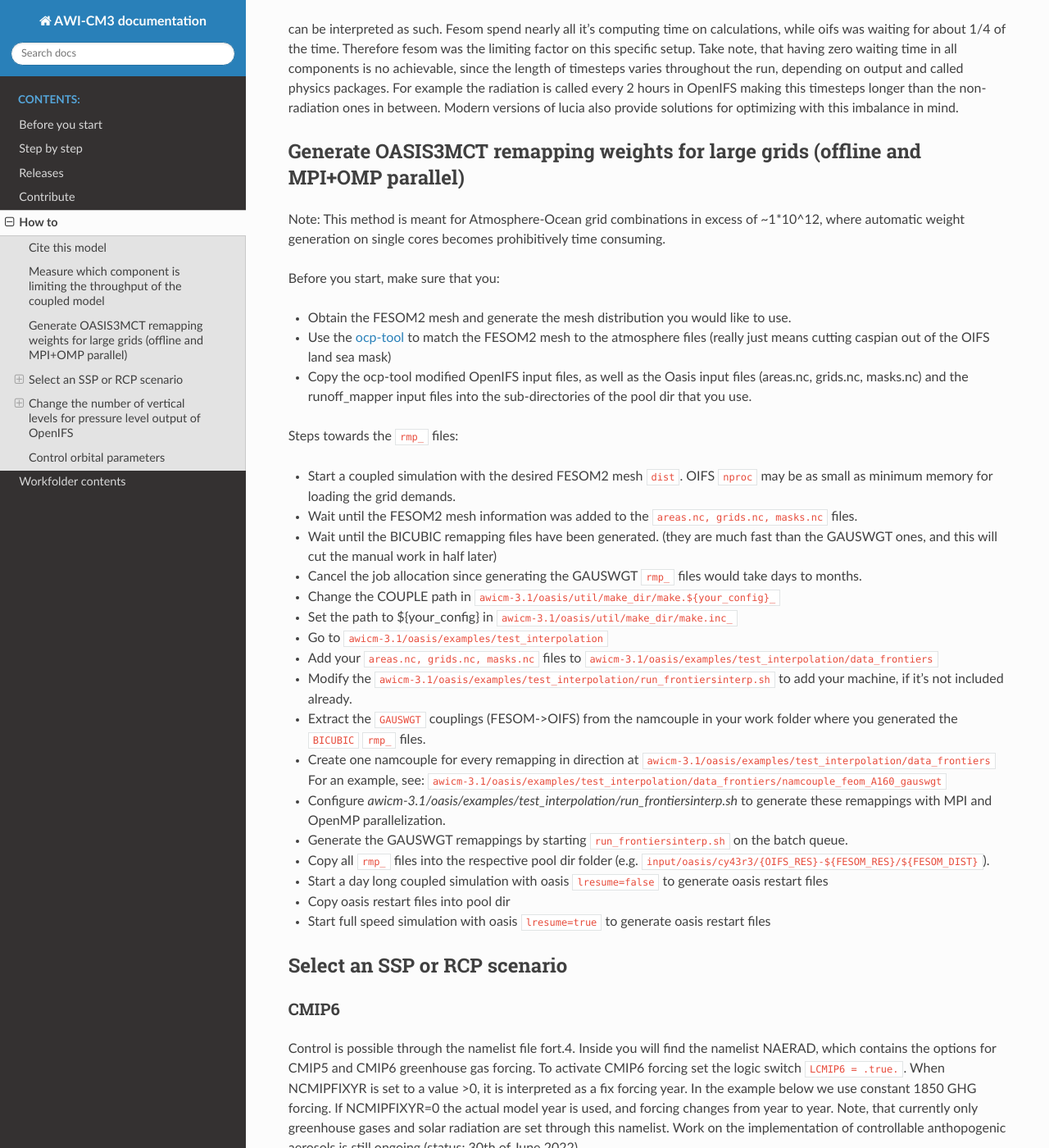
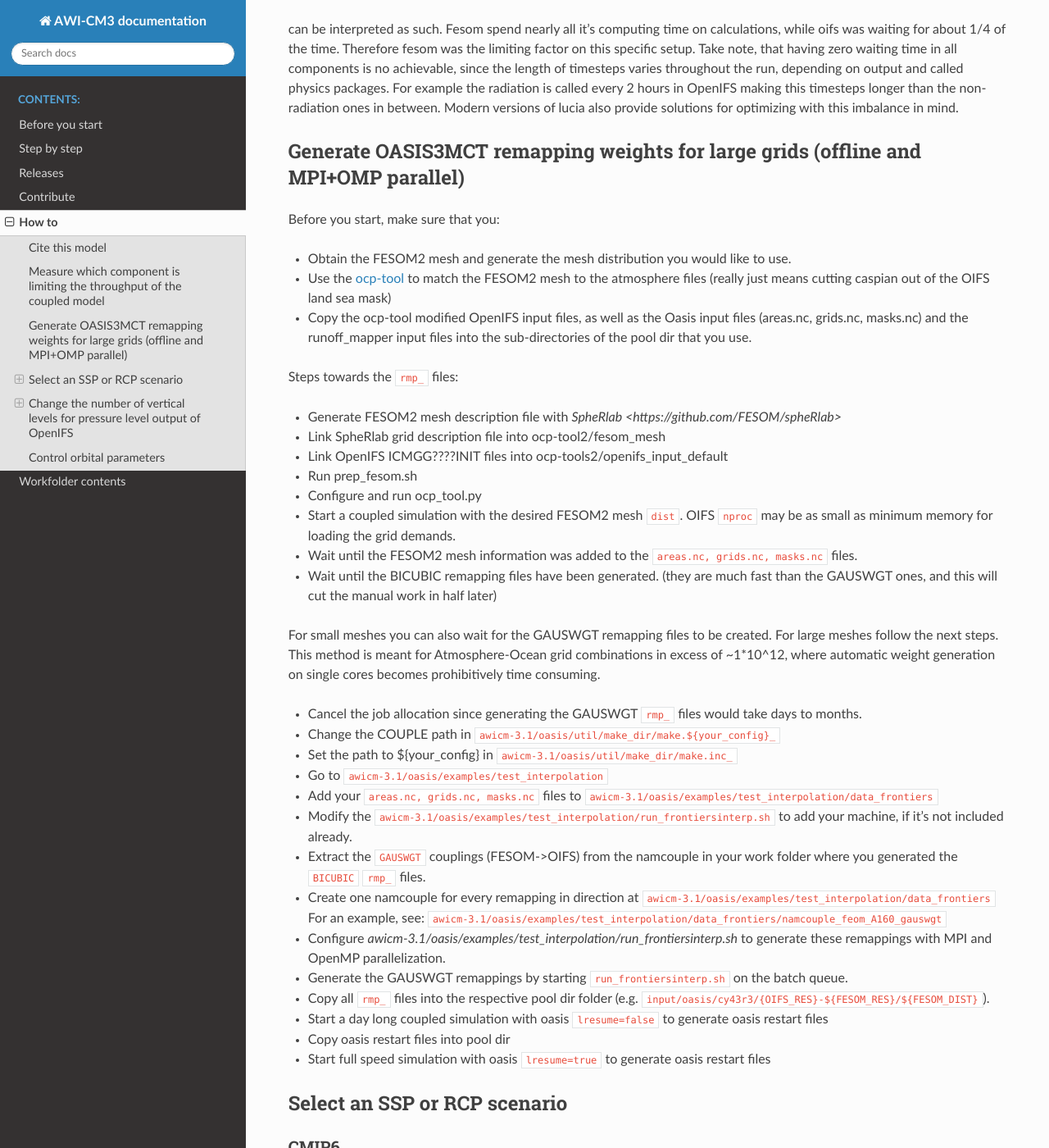
Before and after one commit to AWI-ESM/documentation_AWI-CM3, a Sphinx documentation site: the page built from source/how_to.rst, in a window 1280 px wide and 1400 px high, scrolled down 565 px. Shown: the whole window at 82% size. Built offline with Sphinx 7.4.7 and the Read the Docs theme 2.0.0, drawn with Linux system fonts in a browser that asks for light colours.

Commit message:
Update how_to.rst

```diff
--- a/source/how_to.rst
+++ b/source/how_to.rst
@@ -28,19 +28,25 @@ can be interpreted as such. Fesom spend nearly all it's computing time on calcul
 Generate OASIS3MCT remapping weights for large grids (offline and MPI+OMP parallel)
 =========
 
-Note: This method is meant for Atmosphere-Ocean grid combinations in excess of ~1*10^12, where automatic weight generation on single cores becomes prohibitively time consuming.
-
 Before you start, make sure that you:
 
 - Obtain the FESOM2 mesh and generate the mesh distribution you would like to use.
-- Use the `ocp-tool <https://github.com/JanStreffing/ocp-tool>`_  to match the FESOM2 mesh to the atmosphere files (really just means cutting caspian out of the OIFS land sea mask)
+- Use the `ocp-tool <https://github.com/AWI-ESM/ocp-tool2/>`_  to match the FESOM2 mesh to the atmosphere files (really just means cutting caspian out of the OIFS land sea mask)
 - Copy the ocp-tool modified OpenIFS input files, as well as the Oasis input files (areas.nc, grids.nc, masks.nc) and the runoff_mapper input files into the sub-directories of the pool dir that you use.
 
 Steps towards the ``rmp_`` files:
 
+- Generate FESOM2 mesh description file with `SpheRlab <https://github.com/FESOM/spheRlab>`
+- Link SpheRlab grid description file into ocp-tool2/fesom_mesh
+- Link OpenIFS ICMGG????INIT files into ocp-tools2/openifs_input_default
+- Run prep_fesom.sh
+- Configure and run ocp_tool.py
 - Start a coupled simulation with the desired FESOM2 mesh ``dist``. OIFS ``nproc`` may be as small as minimum memory for loading the grid demands.
 - Wait until the FESOM2 mesh information was added to the ``areas.nc, grids.nc, masks.nc`` files.
 - Wait until the BICUBIC remapping files have been generated. (they are much fast than the GAUSWGT ones, and this will cut the manual work in half later)
+
+For small meshes you can also wait for the GAUSWGT remapping files to be created. For large meshes follow the next steps. This method is meant for Atmosphere-Ocean grid combinations in excess of ~1*10^12, where automatic weight generation on single cores becomes prohibitively time consuming.
+
 - Cancel the job allocation since generating the GAUSWGT ``rmp_`` files would take days to months.
 - Change the COUPLE path in ``awicm-3.1/oasis/util/make_dir/make.${your_config}_``
 - Set the path to ${your_config} in ``awicm-3.1/oasis/util/make_dir/make.inc_``
```
